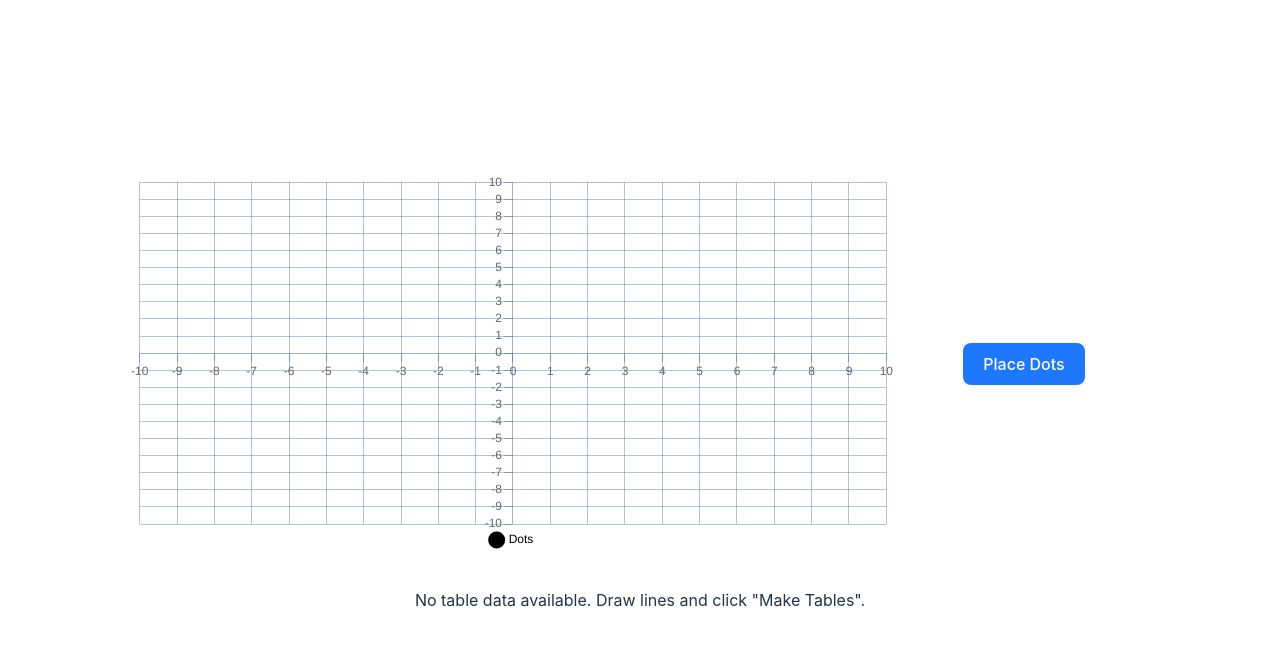
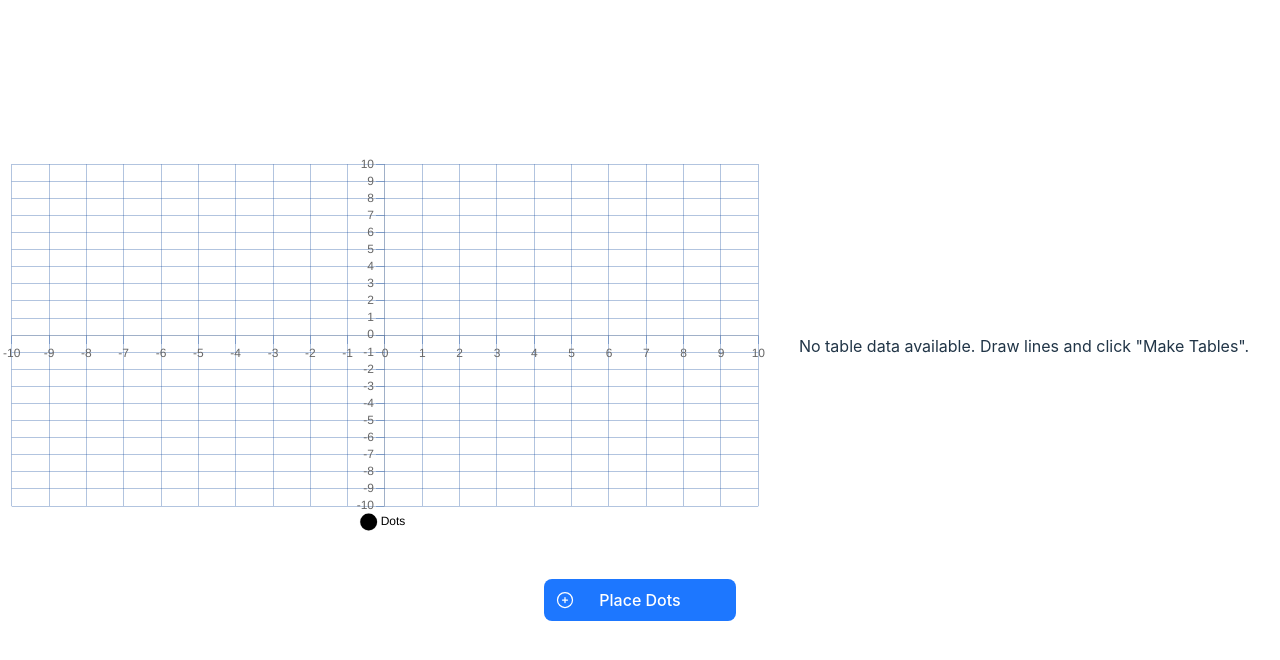
Before and after one commit to ktykeson/graph-and-table, a React (Vite) app: page / in a window 1280 px wide. Shown: the top 660 px of the page. Built offline with nearby package versions, Linux system fonts and the light colour scheme.

Commit message:
Polished the UI

```diff
--- a/src/App.css
+++ b/src/App.css
@@ -4,19 +4,23 @@
   gap: 2vh;
   align-items: center;
   flex-direction: column;
-  min-height: 100vh; /* Changed from height to min-height */
+  min-height: 100vh;
+  /* Changed from height to min-height */
   width: 100vw;
   background-color: #ffffff;
-  overflow-y: auto; /* Allow vertical scrolling */
+  overflow-y: auto;
+  /* Allow vertical scrolling */
 }
 
 .graph_box {
   width: 100vw;
+  max-width: 100%;
   display: flex;
   justify-content: center;
   align-items: center;
   background-color: #ffffff;
-  flex-wrap: wrap; /* Allows content to wrap - adjust as needed */
+  flex-wrap: wrap;
+  /* Allows content to wrap - adjust as needed */
 }
 
 .equation_display {
@@ -51,9 +55,17 @@ button:focus {
 
 .arrow_box {
   display: flex;
+  flex-direction: column;
+  align-items: center;
   justify-content: center;
   margin-top: 20px;
   margin-bottom: 20px;
+}
+
+.arrow_box button {
+  width: 15vw;
+  padding: 10px 5px;
+  position: relative;
 }
 
 #up_arrow {
@@ -151,11 +163,30 @@ button:focus {
   margin: 10px 0;
   font-size: 0.9em;
   min-width: 400px;
-  width: 100%;
+  max-width: 35vw;
   border-radius: 5px 5px 0 0;
   overflow: hidden;
   box-shadow: 0 0 20px rgba(0, 0, 0, 0.15);
-  color:#000000;
+  color: #000000;
+  -webkit-border-radius: 5px 5px 0 0;
+  -moz-border-radius: 5px 5px 0 0;
+  -ms-border-radius: 5px 5px 0 0;
+  -o-border-radius: 5px 5px 0 0;
+}
+
+.table-container {
+  width: 40vw;
+  display: flex;
+  flex-direction: column;
+  align-items: center;
+}
+
+.legend_box {
+  display: flex;
+  flex-direction: column;
+  align-items: flex-start;
+  justify-content: flex-start;
+  gap: 20px;
 }
 
 .table-style thead tr {
@@ -181,3 +212,24 @@ button:focus {
 .table-style tbody tr:last-of-type {
   border-bottom: 2px solid #009879;
 }
+
+input {
+  background-color: #ffffff;
+  color: black;
+  padding: 10px;
+  margin: 5px;
+  text-align: center;
+  box-shadow: rgb(204, 219, 232) 3px 3px 6px 0px inset, rgba(255, 255, 255, 0.5) -3px -3px 6px 1px inset;
+}
+
+.btn_icon {
+  position: absolute;
+  width: 20px;
+  top: 50%;
+  left: 5%;
+  transform: translateY(-50%);
+  -webkit-transform: translateY(-50%);
+  -moz-transform: translateY(-50%);
+  -ms-transform: translateY(-50%);
+  -o-transform: translateY(-50%);
+}
--- a/src/App.jsx
+++ b/src/App.jsx
@@ -164,50 +164,15 @@ function App() {
           setLineDetails={setLineDetails}
           setChartRef={setChartRef}
         />
-
-        <div style={{ width: "20%" }}>
-          <LineLegend lineDetails={lineDetails} />
-          <div className="arrow_box">
-            <button onClick={togglePlaceDots} type="button">
-              {placeDotsActive ? "Placing Dots..." : "Place Dots"}
-            </button>
-            <br />
-            <button
-              onClick={toggleDrawLine}
-              type="button"
+        <div
           style={{
-                display: `${dots.length > 1 ? "block" : "none"}`,
-                marginTop: "10px",
+            width: "40%",
+            display: "flex",
+            flexDirection: "column",
+            alignItems: "center",
+            justifyContent: "center",
           }}
         >
-              {drawLineActive ? "Drawing Line..." : "Draw Line"}
-            </button>
-            <br />
-            <button
-              onClick={handleMakeTables}
-              type="button"
-              style={{
-                display: `${lineDetails.length > 0 ? "block" : "none"}`,
-                marginTop: "10px",
-              }}
-            >
-              Make Tables
-            </button>
-            <button
-              onClick={handleExerciseModeToggle}
-              type="button"
-              style={{
-                display: `${tablesData.length > 0 ? "block" : "none"}`,
-                marginTop: "10px",
-              }}
-            >
-              {exerciseMode ? "Submit" : "Make Exercise"}
-            </button>
-          </div>
-        </div>
-      </div>
-      {/* Use the renderTable function to render tables for all lines */}
-      <div>
           {tablesData.length > 0 ? (
             tablesData.map((table, index) => (
               <Table
@@ -222,6 +187,119 @@ function App() {
           )}
         </div>
       </div>
+      {/* Use the renderTable function to render tables for all lines */}
+      <div
+        style={{
+          width: "80%",
+          display: "flex",
+          alignItems: "center",
+          justifyContent: "center",
+          gap: "20px",
+        }}
+      >
+        <div className="legend_box">
+          <LineLegend lineDetails={lineDetails} />
+        </div>
+
+        <div className="arrow_box">
+          <button onClick={togglePlaceDots} type="button">
+            <svg
+              xmlns="http://www.w3.org/2000/svg"
+              fill="none"
+              viewBox="0 0 24 24"
+              strokeWidth={1.5}
+              stroke="currentColor"
+              className="btn_icon"
+            >
+              <path
+                strokeLinecap="round"
+                strokeLinejoin="round"
+                d="M12 9v6m3-3H9m12 0a9 9 0 1 1-18 0 9 9 0 0 1 18 0Z"
+              />
+            </svg>
+
+            {placeDotsActive ? "Placing Dots..." : "Place Dots"}
+          </button>
+
+          <button
+            onClick={toggleDrawLine}
+            type="button"
+            style={{
+              display: `${dots.length > 1 ? "block" : "none"}`,
+              marginTop: "10px",
+            }}
+          >
+            <svg
+              xmlns="http://www.w3.org/2000/svg"
+              fill="none"
+              viewBox="0 0 24 24"
+              strokeWidth={1.5}
+              stroke="currentColor"
+              className="btn_icon"
+            >
+              <path
+                strokeLinecap="round"
+                strokeLinejoin="round"
+                d="M2.25 18 9 11.25l4.306 4.306a11.95 11.95 0 0 1 5.814-5.518l2.74-1.22m0 0-5.94-2.281m5.94 2.28-2.28 5.941"
+              />
+            </svg>
+
+            {drawLineActive ? "Drawing Line..." : "Draw Line"}
+          </button>
+        </div>
+        <div className="arrow_box">
+          <button
+            onClick={handleMakeTables}
+            type="button"
+            style={{
+              display: `${lineDetails.length > 0 ? "block" : "none"}`,
+              marginTop: "10px",
+            }}
+          >
+            <svg
+              xmlns="http://www.w3.org/2000/svg"
+              fill="none"
+              viewBox="0 0 24 24"
+              strokeWidth={1.5}
+              stroke="currentColor"
+              className="btn_icon"
+            >
+              <path
+                strokeLinecap="round"
+                strokeLinejoin="round"
+                d="M3.75 12h16.5m-16.5 3.75h16.5M3.75 19.5h16.5M5.625 4.5h12.75a1.875 1.875 0 0 1 0 3.75H5.625a1.875 1.875 0 0 1 0-3.75Z"
+              />
+            </svg>
+            Make Tables
+          </button>
+          <button
+            onClick={handleExerciseModeToggle}
+            type="button"
+            style={{
+              display: `${tablesData.length > 0 ? "block" : "none"}`,
+              marginTop: "10px",
+            }}
+          >
+            <svg
+              xmlns="http://www.w3.org/2000/svg"
+              fill="none"
+              viewBox="0 0 24 24"
+              strokeWidth={1.5}
+              stroke="currentColor"
+              className="btn_icon"
+            >
+              <path
+                strokeLinecap="round"
+                strokeLinejoin="round"
+                d="M19.5 14.25v-2.625a3.375 3.375 0 0 0-3.375-3.375h-1.5A1.125 1.125 0 0 1 13.5 7.125v-1.5a3.375 3.375 0 0 0-3.375-3.375H8.25m0 12.75h7.5m-7.5 3H12M10.5 2.25H5.625c-.621 0-1.125.504-1.125 1.125v17.25c0 .621.504 1.125 1.125 1.125h12.75c.621 0 1.125-.504 1.125-1.125V11.25a9 9 0 0 0-9-9Z"
+              />
+            </svg>
+
+            {exerciseMode ? "Submit" : "Make Exercise"}
+          </button>
+        </div>
+      </div>
+    </div>
   );
 }
 
--- a/src/components/Graph.jsx
+++ b/src/components/Graph.jsx
@@ -1,4 +1,4 @@
-import React, { useEffect, useRef } from "react";
+import React, { useEffect, useRef, useState } from "react";
 import { Scatter } from "react-chartjs-2";
 import { calculateLineEquation, formatEquation } from "../ultis/calculation";
 
@@ -14,6 +14,7 @@ const Graph = ({
   setSelectedDotsForLine,
   setChartRef,
 }) => {
+  const [blinkColor, setBlinkColor] = useState("black");
   // Function to generate random color
   const generateRandomColor = () => {
     let color = "#" + Math.floor(Math.random() * 16777215).toString(16);
@@ -32,7 +33,18 @@ const Graph = ({
       {
         label: "Dots",
         data: dots,
-        backgroundColor: "black",
+        backgroundColor: dots.map(
+          (dot) =>
+            selectedDotsForLine.some(
+              (selectedDot) =>
+                selectedDot.x === dot.x && selectedDot.y === dot.y
+            )
+              ? "red" // Always yellow if the dot is part of selectedDotsForLine
+              : drawLineActive
+              ? blinkColor // Only apply blinking effect if drawLineActive is true and the dot is not part of selectedDotsForLine
+              : "black" // Default color when drawLineActive is false
+        ),
+
         pointRadius: 5,
         animation: false,
       },
@@ -219,6 +231,19 @@ const Graph = ({
       setChartRef(null);
     };
   }, [setChartRef]);
+  // Blinking effect logic
+  useEffect(() => {
+    let blinkInterval;
+    if (drawLineActive) {
+      blinkInterval = setInterval(() => {
+        setBlinkColor((prevColor) =>
+          prevColor === "yellow" ? "black" : "yellow"
+        );
+      }, 500); // Adjust the interval as needed
+    }
+
+    return () => clearInterval(blinkInterval); // Cleanup on unmount or when drawLineActive changes
+  }, [drawLineActive]);
 
   return (
     <div className="line_graph" style={{ width: "40%" }}>
--- a/src/components/Table.jsx
+++ b/src/components/Table.jsx
@@ -12,17 +12,37 @@ const Table = ({ tableData, exerciseMode, handleUserInput }) => {
     <div className="table-container">
       <table className="table-style">
         <thead>
-          <tr>
+          <tr
+            style={{
+              textAlign: "center",
+            }}
+          >
             {xHeaders.map((x, idx) => (
-              <th key={idx}>{`${x}`}</th>
+              <th
+                style={{
+                  textAlign: "center",
+                }}
+                key={idx}
+              >{`${x}`}</th>
             ))}
           </tr>
         </thead>
         <tbody>
-          <tr>
+          <tr
+            style={{
+              textAlign: "center",
+            }}
+          >
             {yValues.map((y, idx) =>
               exerciseMode ? (
-                <td key={idx}>
+                <td
+                  key={idx}
+                  style={{
+                    maxWidth: "20%",
+                    border: "none",
+                    textAlign: "center",
+                  }}
+                >
                   <input
                     type="number"
                     defaultValue={y}
@@ -34,7 +54,8 @@ const Table = ({ tableData, exerciseMode, handleUserInput }) => {
                       )
                     }
                     style={{
-                      width: "100%",
+                      width: "80%",
+                      maxWidth: "100%",
                       border: "none",
                       textAlign: "center",
                     }}
```
Lines whose indentation alone changed are shown as unchanged.
